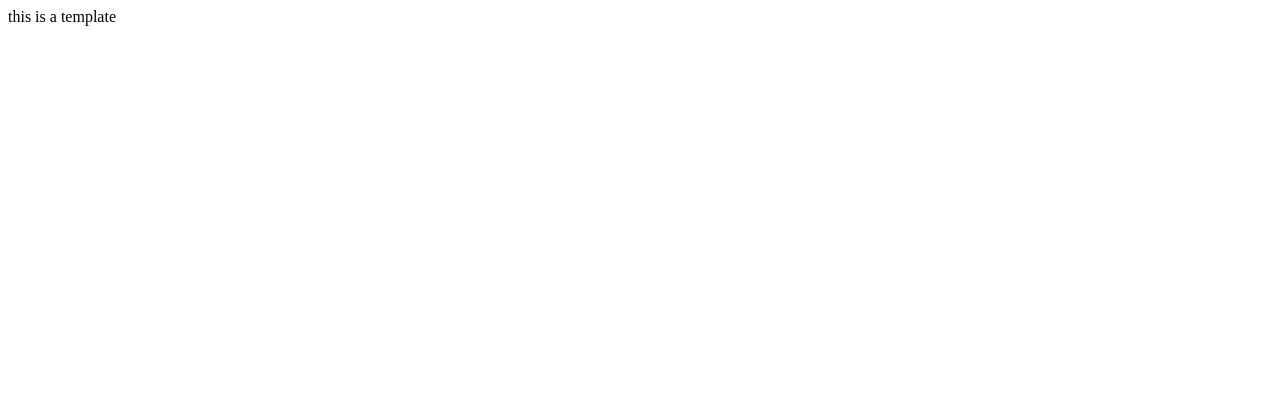
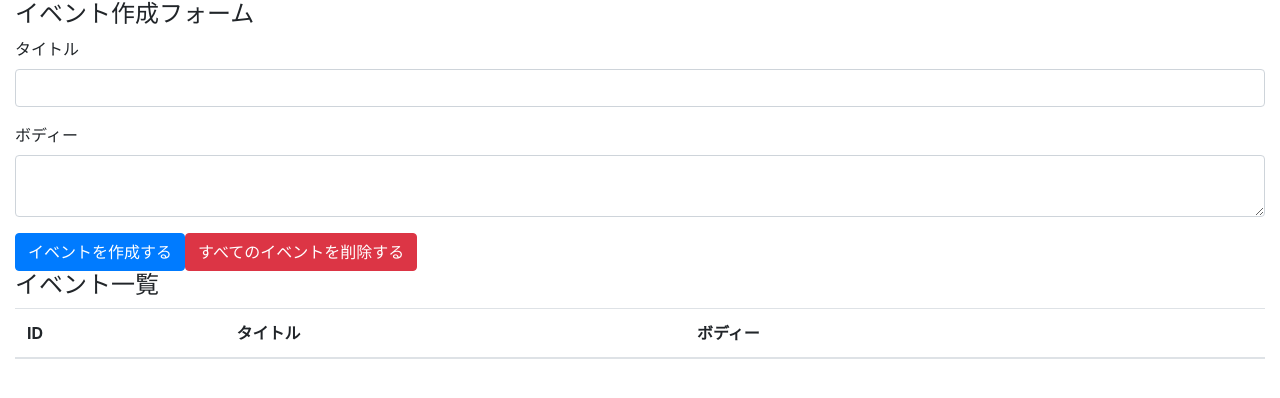
Before and after one commit to sawa060/react-hooks, a React (Create React App) app: page / in a window 1280 px wide. Shown: the top 398 px of the page. Built offline with nearby package versions, Linux system fonts and the light colour scheme.

Commit message:
create event form

```diff
--- a/package.json
+++ b/package.json
@@ -6,6 +6,7 @@
     "@testing-library/jest-dom": "^4.2.4",
     "@testing-library/react": "^9.3.2",
     "@testing-library/user-event": "^7.1.2",
+    "bootstrap": "^4.5.2",
     "react": "^16.13.1",
     "react-dom": "^16.13.1",
     "react-scripts": "3.4.3"
--- a/src/App.js
+++ /dev/null
@@ -1,14 +0,0 @@
-import React, { useState } from 'react'
-
-const App = () => {
-
-  return (
-    <>
-      <div>
-        this is a template
-      </div>
-    </>
-    );
-  }
-
-  export default App
--- /dev/null
+++ b/src/components/App.js
@@ -0,0 +1,43 @@
+import React from 'react'
+import 'bootstrap/dist/css/bootstrap.min.css';
+
+const App = () => {
+
+  return (
+    <>
+      <div className="container-fluid">
+        <h4>イベント作成フォーム</h4>
+        <form>
+          <div className="form-group">
+            <label htmlFor="formEventTitle">タイトル</label>
+            <input className="form-control" id="formEventTitle" />
+          </div>
+
+          <div className="form-group">
+            <label htmlFor="formEventBody">ボディー</label>
+            <textarea className="form-control" id="formEventBody" />
+          </div>
+
+          <button className="btn btn-primary">イベントを作成する</button>
+          <button className="btn btn-danger">すべてのイベントを削除する</button>
+        </form>
+
+        <h4>イベント一覧</h4>
+        <table className="table table-hover">
+          <thead>
+            <tr>
+              <th>ID</th>
+              <th>タイトル</th>
+              <th>ボディー</th>
+              <th></th>
+            </tr>
+          </thead>
+          <tbody>
+          </tbody>
+        </table>
+      </div>
+    </>
+    );
+  }
+
+  export default App
--- a/src/index.js
+++ b/src/index.js
@@ -1,6 +1,6 @@
 import React from 'react'
 import ReactDOM from 'react-dom'
-import App from './App'
+import App from './components/App'
 
 ReactDOM.render(
   <React.StrictMode>
```
Also changed, not shown: 1 other file (tests, documents, lock files or other folders).
